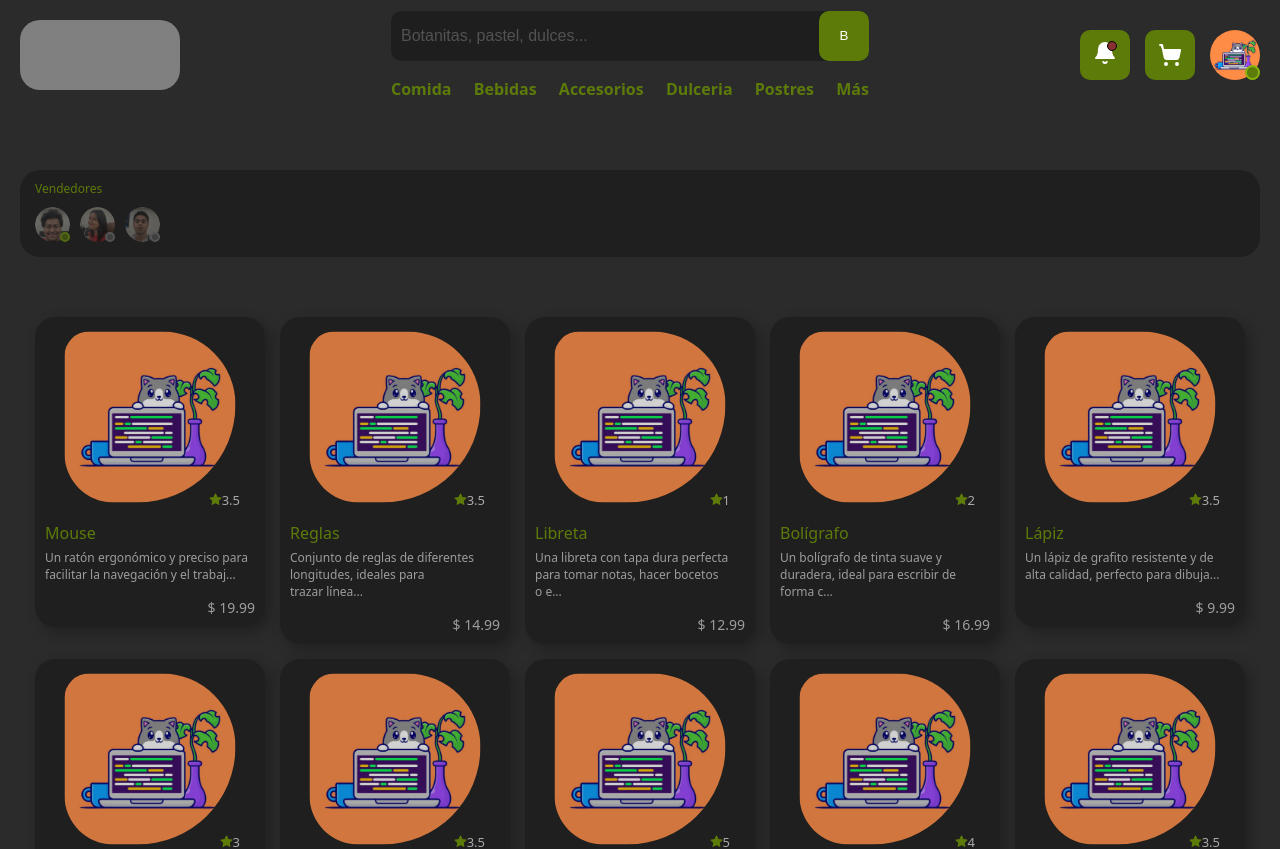
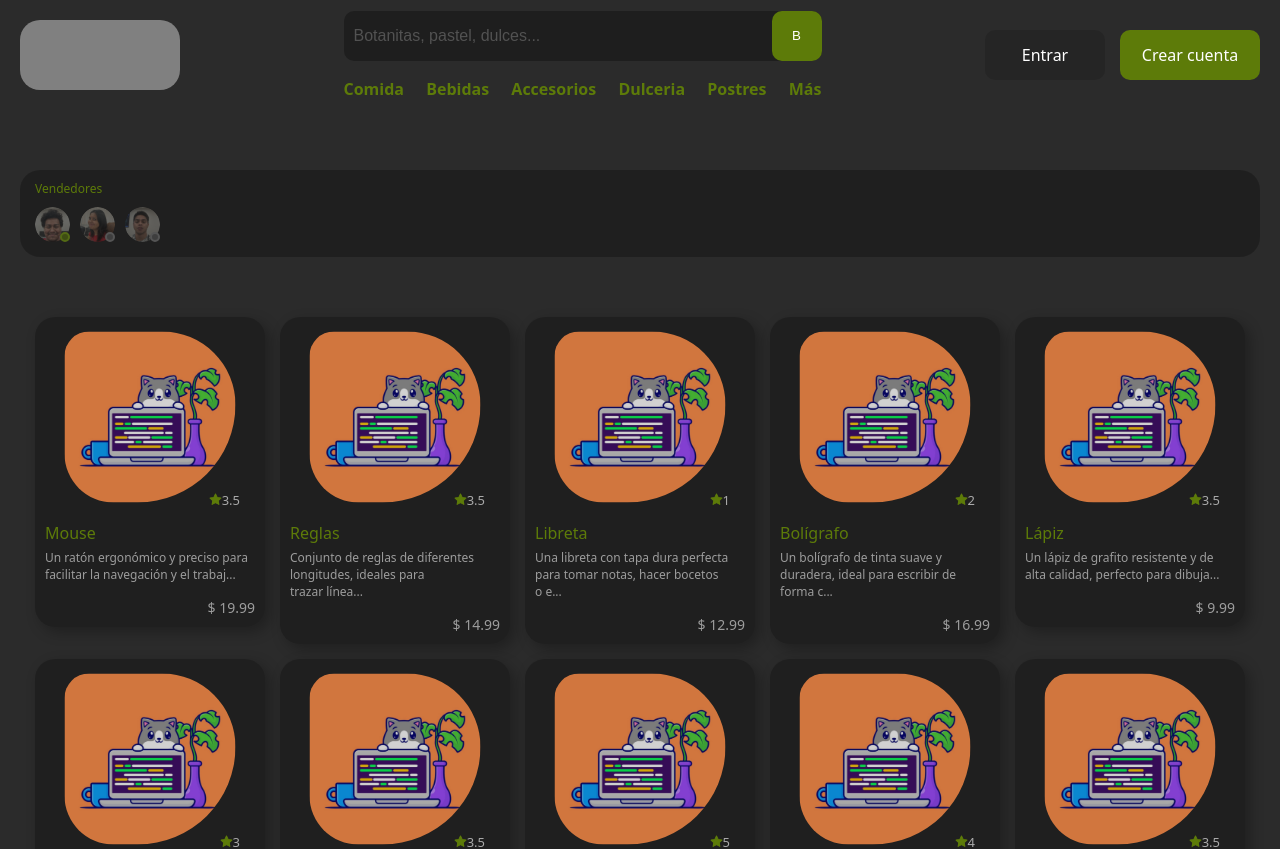
Before and after one commit to adrianhdez2/choco-market, a React (Vite) app: page / in a window 1280 px wide. Shown: the top 849 px of the page. Built offline with nearby package versions, Linux system fonts and the light colour scheme.

Commit message:
Update sesion

```diff
--- a/src/components/Header.jsx
+++ b/src/components/Header.jsx
@@ -5,7 +5,7 @@ import Menu from "./Menu"
 import { Bell, Menu as MenuIcon, ShoppingCart } from "lucide-react"
 
 function Header() {
-    const [isLogin, setIsLogin] = useState(true)
+    const [isLogin, setIsLogin] = useState(false)
     const [isShow, setIsShow] = useState(false)
     const [classActive, setClassActive] = useState('')
 
```
